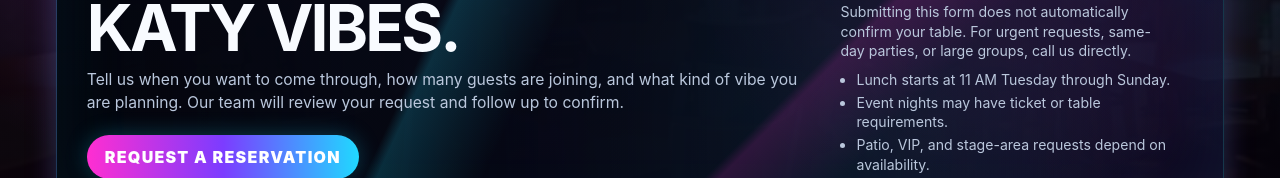
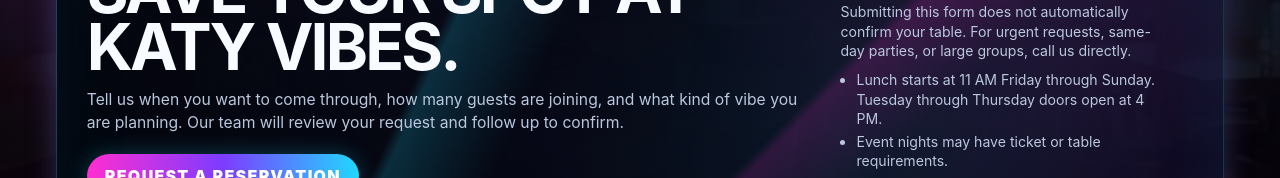
Before and after one commit to KatyVibesRepo/kv-website, a Next.js app: page /reserve in a window 1280 px wide. Shown: the part 349-527 px from the top of the page. Built offline with nearby package versions, Linux system fonts and the light colour scheme; no server answers.

Commit message:
Correct weekday lunch notice for new opening schedule

```diff
--- a/app/reserve/page.tsx
+++ b/app/reserve/page.tsx
@@ -61,7 +61,7 @@ export default async function ReservePage() {
             Submitting this form does not automatically confirm your table. For urgent requests, same-day parties, or large groups, call us directly.
           </p>
           <ul className="reserve-note-list">
-            <li>Lunch starts at 11 AM Tuesday through Sunday.</li>
+            <li>Lunch starts at 11 AM Friday through Sunday. Tuesday through Thursday doors open at 4 PM.</li>
             <li>Event nights may have ticket or table requirements.</li>
             <li>Patio, VIP, and stage-area requests depend on availability.</li>
           </ul>
```
